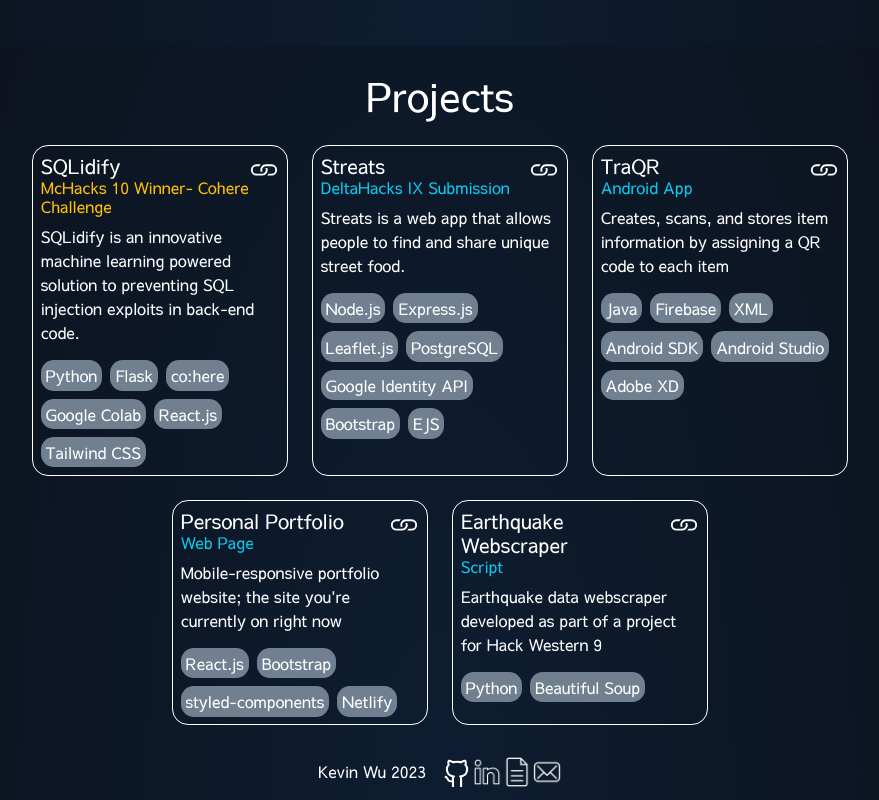
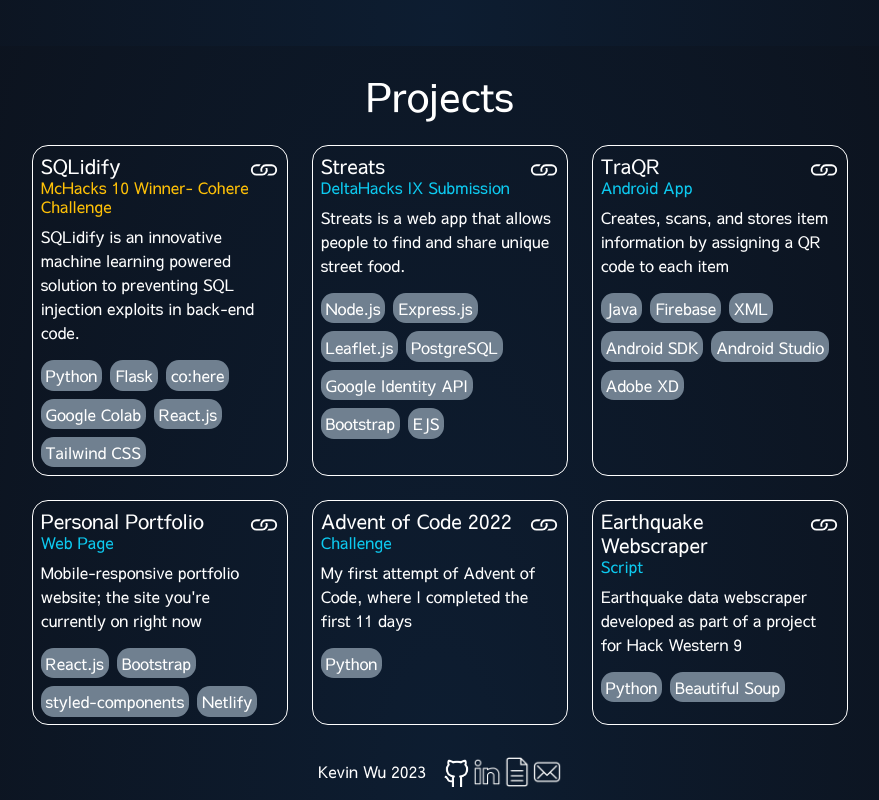
Before and after one commit to kevinwu15/React-Portfolio, a React (Create React App) app: page / in a window 1280 px wide. Shown: the part 754-1554 px from the top of the page, without its empty margins (200-1079 px from the left). Built offline with nearby package versions, Linux system fonts and the light colour scheme.

Commit message:
added advent of code project

```diff
--- a/src/components/ProjectsPage/Projects.js
+++ b/src/components/ProjectsPage/Projects.js
@@ -74,6 +74,15 @@ const Projects = () => {
         </div>
         <div className="col-md-auto">
           <ProjectCard
+            link="https://github.com/kevinwu15/AdventOfCode"
+            name="Advent of Code 2022"
+            type="Challenge"
+            desc="My first attempt of Advent of Code, where I completed the first 11 days"
+            techList={["Python"]}
+          />
+        </div>
+        <div className="col-md-auto">
+          <ProjectCard
             link="https://github.com/Geodude-hw9/server"
             name="Earthquake Webscraper"
             type="Script"
```
